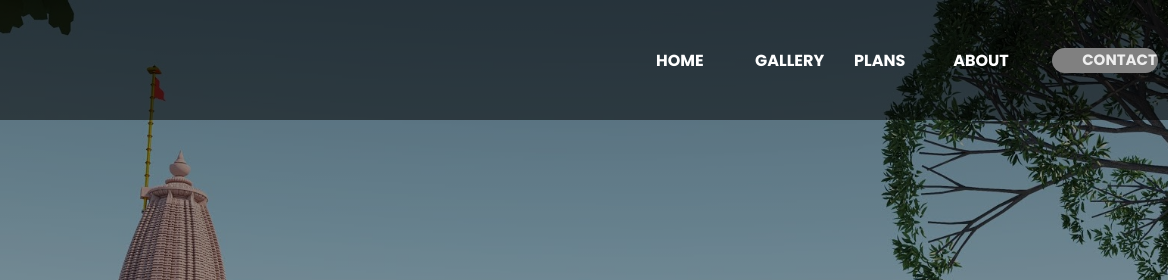
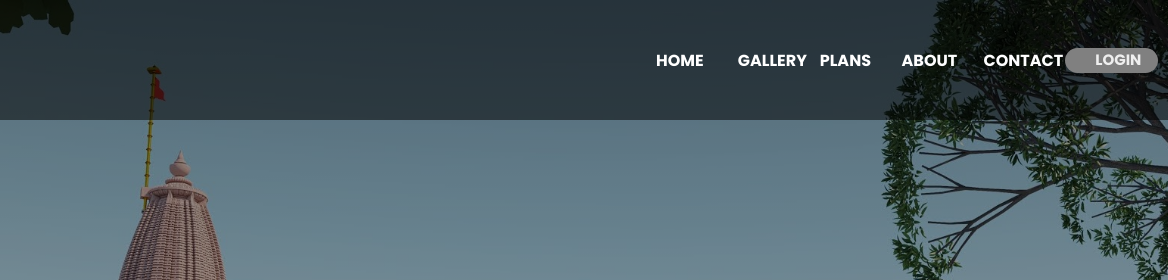
Before and after one commit to manas-0214/AyodhyaDarshan, a plain HTML site: page index.html in a window 1280 px wide. Shown: the top 280 px of the page, 112-1280 px from the left. Drawn offline with nearby package versions, Linux system fonts and the light colour scheme.

Commit message:
Update index.html

```diff
--- a/index.html
+++ b/index.html
@@ -26,7 +26,7 @@
                 <a href="#"> Plans</a>
                 <a href="#">About</a>
                 <a href="#">Contact</a>
-<!--                 <a href="#">Login</a> -->
+                <a href="#">Login</a>
             </div>
             <i class="fa-solid fa-ellipsis"></i>
         </nav>
```
